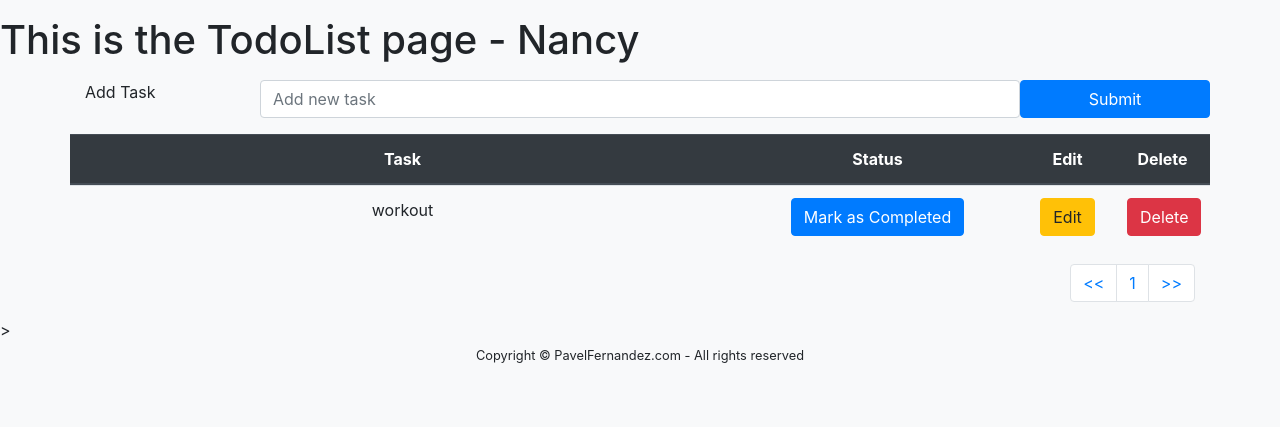
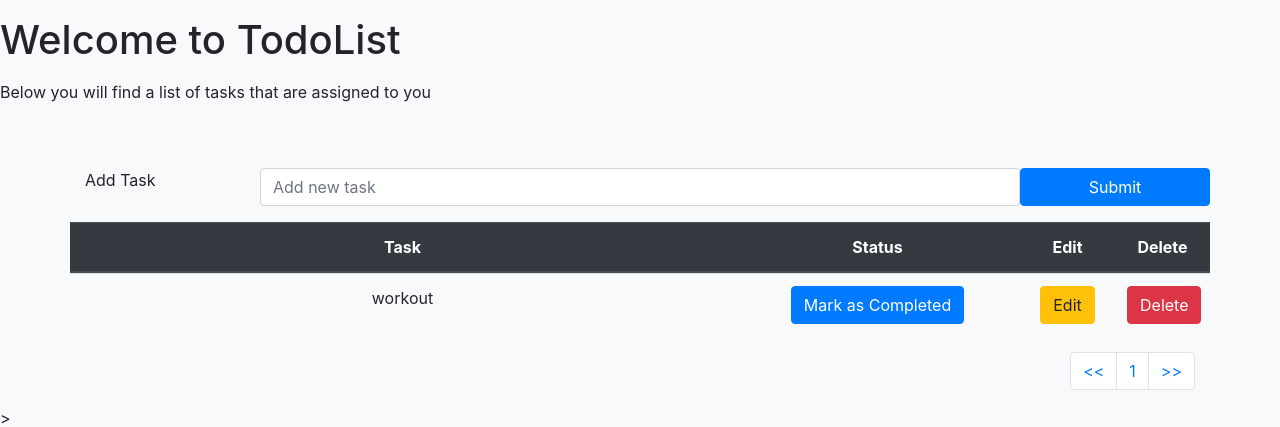
Before and after one commit to pavelfg/taskmate, a Django app: page /todolist/ in a window 1280 px wide. Shown: the part 70-497 px from the top of the page. Run offline with Django 3.2, Linux system fonts and the light colour scheme; a user stored in the database is signed in; data comes from the database, SQL or seed files in the repository; some libraries are stand-ins or nearby versions.

Commit message:
string addded to todolist page header

```diff
--- a/todolist_app/templates/todolist.html
+++ b/todolist_app/templates/todolist.html
@@ -6,9 +6,12 @@
 
 {% block content %}
 
-	<h1>This is the TodoList page - Nancy</h1>
+	<h1>Welcome to TodoList</h1>
+	<p></p>
+	<p>Below you will find a list of tasks that are assigned to you</p>
+	<br>
+	<br>
 
-	<p></p>
 	<!-- alert -->
 	{% if messages %}
 		{% for message in messages %}
```
